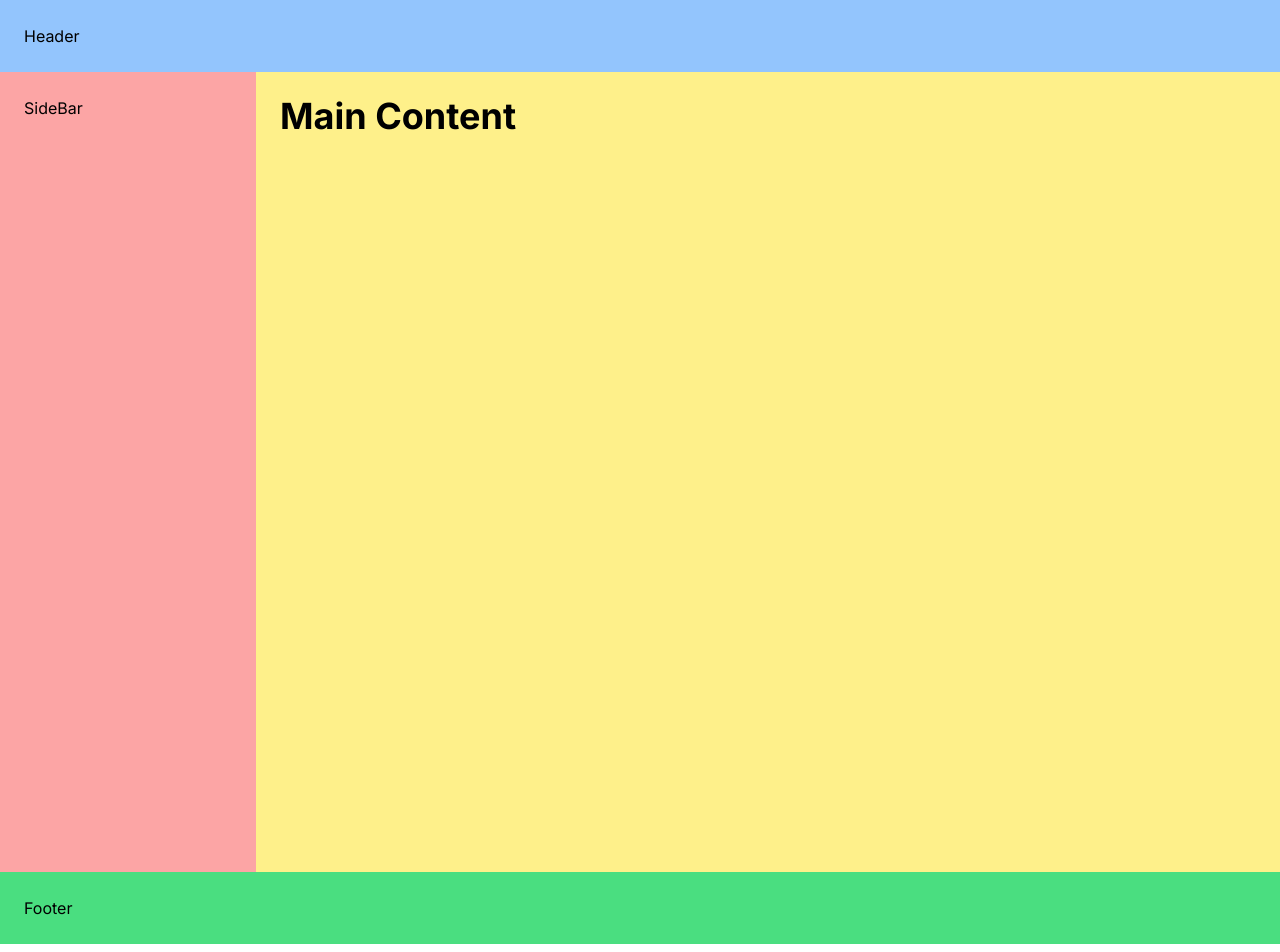
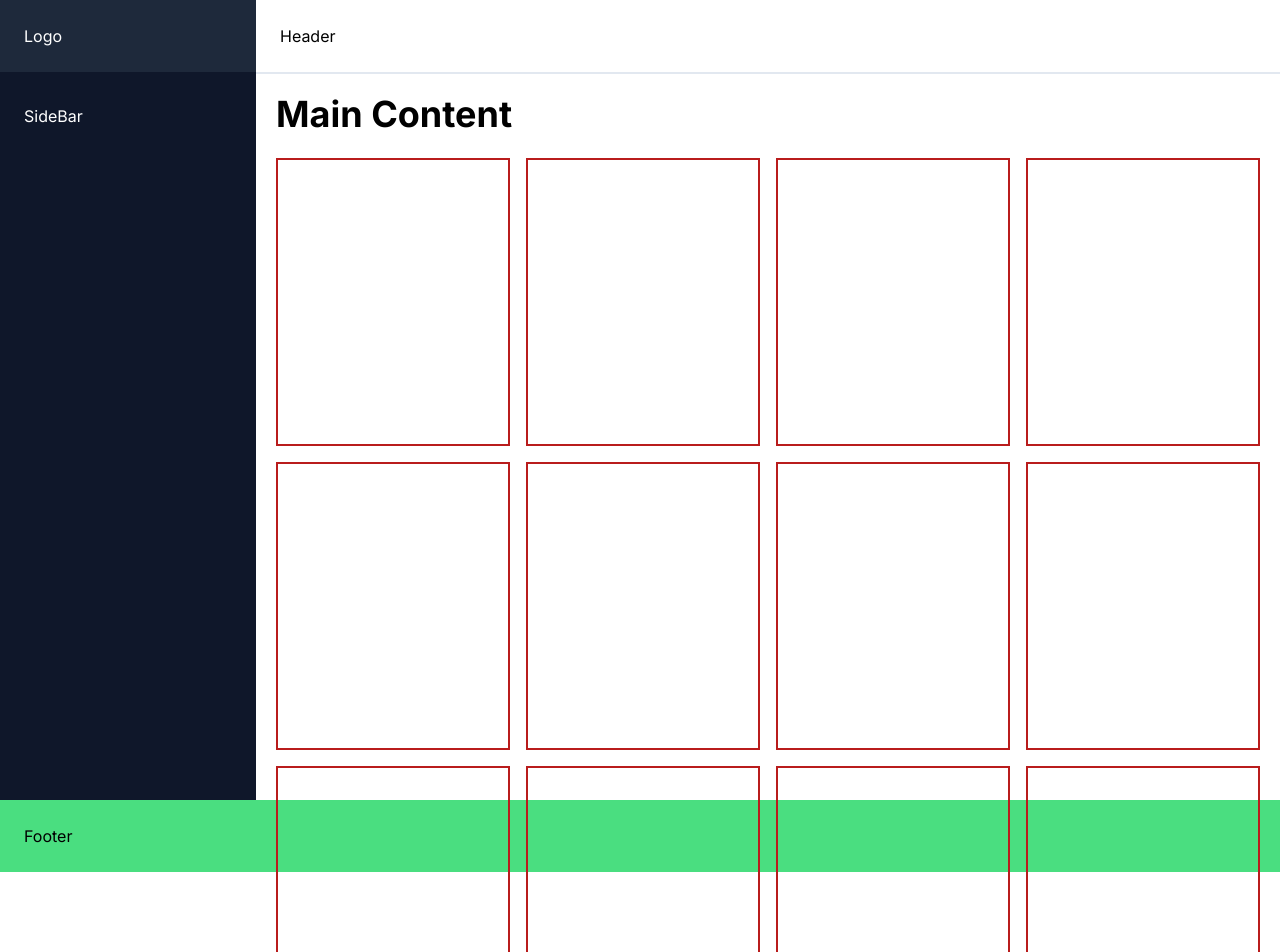
Before and after one commit to alfonsoj-entwickler/dashboard-games, a Next.js app: page / in a window 1280 px wide. Shown: the top 952 px of the page. Built offline with nearby package versions, Linux system fonts and the light colour scheme.

Commit message:
[TASK] updated main layout

```diff
--- a/src/app/layout.tsx
+++ b/src/app/layout.tsx
@@ -17,10 +17,17 @@ export default function RootLayout({
   return (
     <html lang="en">
       <body className={inter.className}>
-        <header className="w-full p-6 bg-blue-300">Header</header>
         <div className="h-screen flex">
-          <div className="w-1/5 h-full p-6 bg-red-300">SideBar</div>
-          <div className="flex-1 p-6 bg-yellow-200">
+          <div className="flex flex-col gap-2 w-1/5 h-full bg-slate-900 text-white">
+            <div className="p-6 bg-slate-800">
+              Logo
+            </div>
+            <div className="p-6">
+              SideBar
+            </div>
+          </div>
+          <div className="flex-1 bg-white text-black">
+          <header className="w-full p-6 border-b-2 border-solid border-b-slate-200">Header</header>
             {children}
           </div>
         </div>
--- a/src/app/page.tsx
+++ b/src/app/page.tsx
@@ -1,8 +1,24 @@
 
 export default function Home() {
   return (
-    <main className="container mx-auto px-5 sm:px-0">
-      <h1 className="text-4xl font-bold">Main Content</h1>
+    <main className="container mx-auto p-5">
+      <h1 className="mb-6 text-4xl font-bold">Main Content</h1>
+      <div className="grid grid-cols-4 gap-4">
+        <div className="h-72 border-2 border-solid border-red-700"></div>
+        <div className="h-72 border-2 border-solid border-red-700"></div>
+        <div className="h-72 border-2 border-solid border-red-700"></div>
+        <div className="h-72 border-2 border-solid border-red-700"></div>
+        <div className="h-72 border-2 border-solid border-red-700"></div>
+        <div className="h-72 border-2 border-solid border-red-700"></div>
+        <div className="h-72 border-2 border-solid border-red-700"></div>
+        <div className="h-72 border-2 border-solid border-red-700"></div>
+        <div className="h-72 border-2 border-solid border-red-700"></div>
+        <div className="h-72 border-2 border-solid border-red-700"></div>
+        <div className="h-72 border-2 border-solid border-red-700"></div>
+        <div className="h-72 border-2 border-solid border-red-700"></div>
+        <div className="h-72 border-2 border-solid border-red-700"></div>
+        <div className="h-72 border-2 border-solid border-red-700"></div>
+      </div>
     </main>
   );
 }
```
